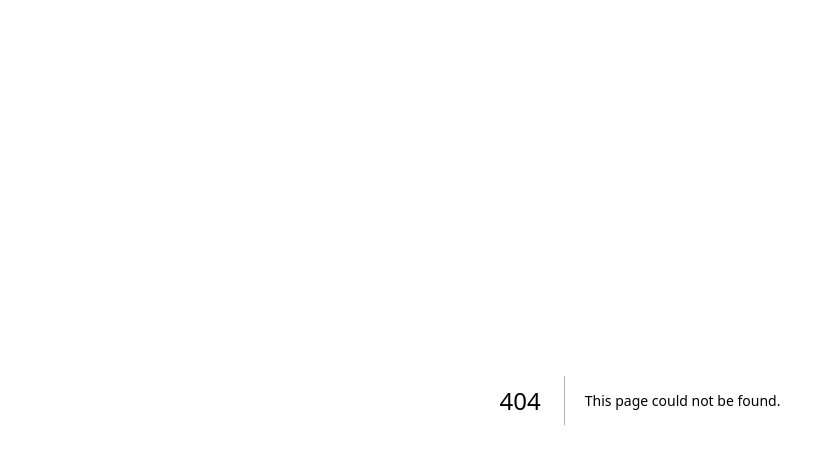
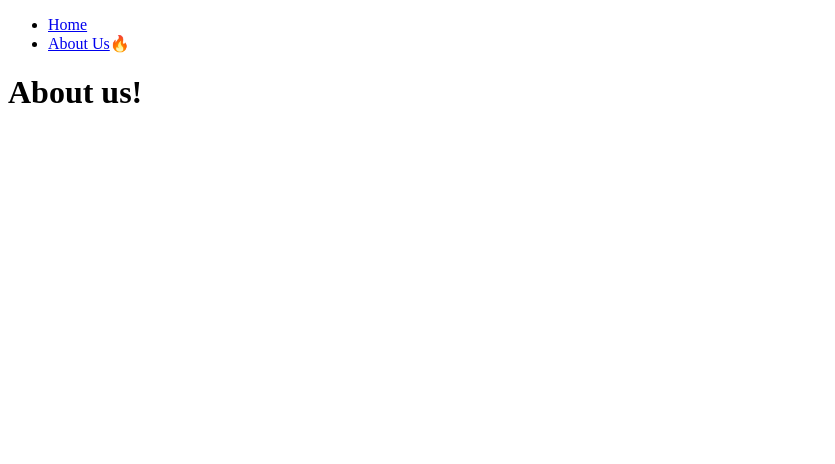
Before and after one commit to nullsong/learn-nextjs14, a Next.js app: page /about-us in a window 1280 px wide. Before the commit this address had no page. Shown: the top 464 px of the page, without its empty margins (0-835 px from the left). Built offline with nearby package versions, Linux system fonts and the light colour scheme.

Commit message:
fix: .gitignore 적용

```diff
--- /dev/null
+++ b/app/about-us/page.tsx
@@ -0,0 +1,10 @@
+import Navigation from "../../components/navigation";
+
+export default function AboutUs() {
+    return (
+        <div>
+            <Navigation />
+            <h1>About us!</h1>
+        </div>
+    );
+}
--- /dev/null
+++ b/components/navigation.tsx
@@ -0,0 +1,20 @@
+"use client";
+
+import Link from "next/link";
+import { usePathname } from "next/navigation";
+
+export default function Navigation() {
+    const path = usePathname();
+    return (
+        <nav>
+            <ul>
+                <li>
+                    <Link href="/">Home</Link>{path === "/" ? "🔥" : ""}
+                </li>
+                <li>
+                    <Link href="/about-us">About Us</Link>{path === "/about-us" ? "🔥" : ""}
+                </li>
+            </ul>
+        </nav>
+    );
+}
```
Also changed, not shown: app/not-found.tsx (added, +13 -0 lines), app/page.tsx (+8 -1 lines), 1 other file (tests, documents, lock files or other folders).
